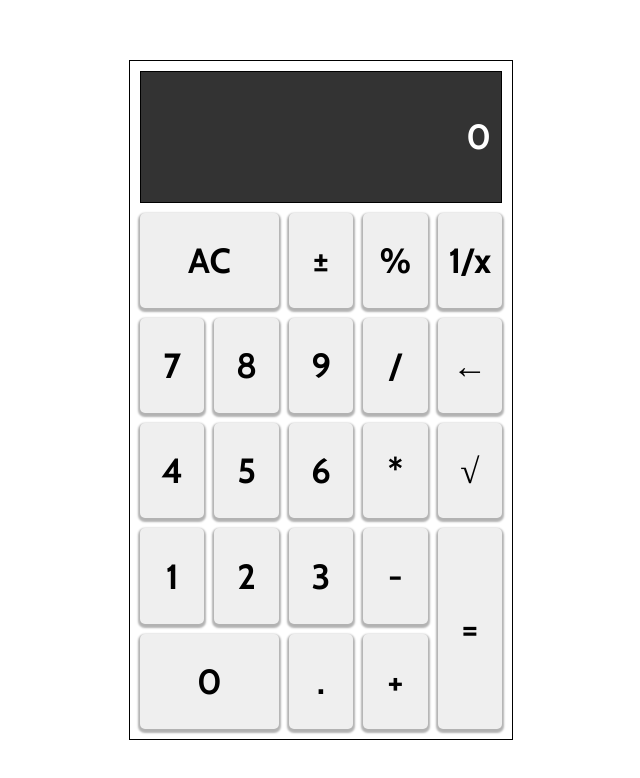
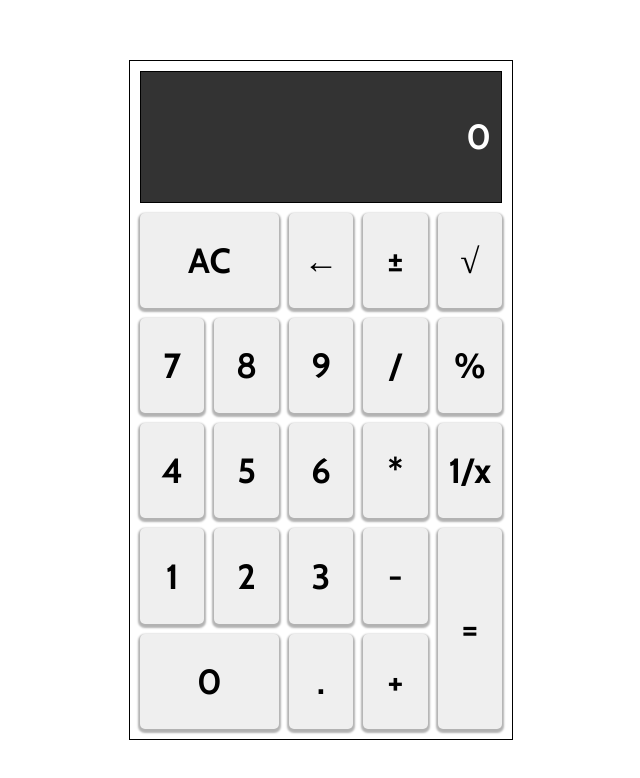
Before and after one commit to DmytroTruten/Calculator-App, a plain HTML site: page index.html in a window 1280 px wide. Shown: the whole page, without its empty margins (319-959 px from the left). Drawn offline with nearby package versions, Linux system fonts and the light colour scheme.

Commit message:
positioned new buttons

```diff
--- a/sass/helper/_buttons.scss
+++ b/sass/helper/_buttons.scss
@@ -49,3 +49,9 @@ button[value="="] {
 button[value="."] {
   grid-area: 5 / 3 / span 1 / span 1;
 }
+button[value="delete-digit"] {
+  grid-area: 1 / 3 / span 1 / span 1;
+}
+button[value="square-root"] {
+  grid-area: 1 / 5 / span 1 / span 1;
+}
```
Also changed, not shown: sass/main.css, 1 other file.
